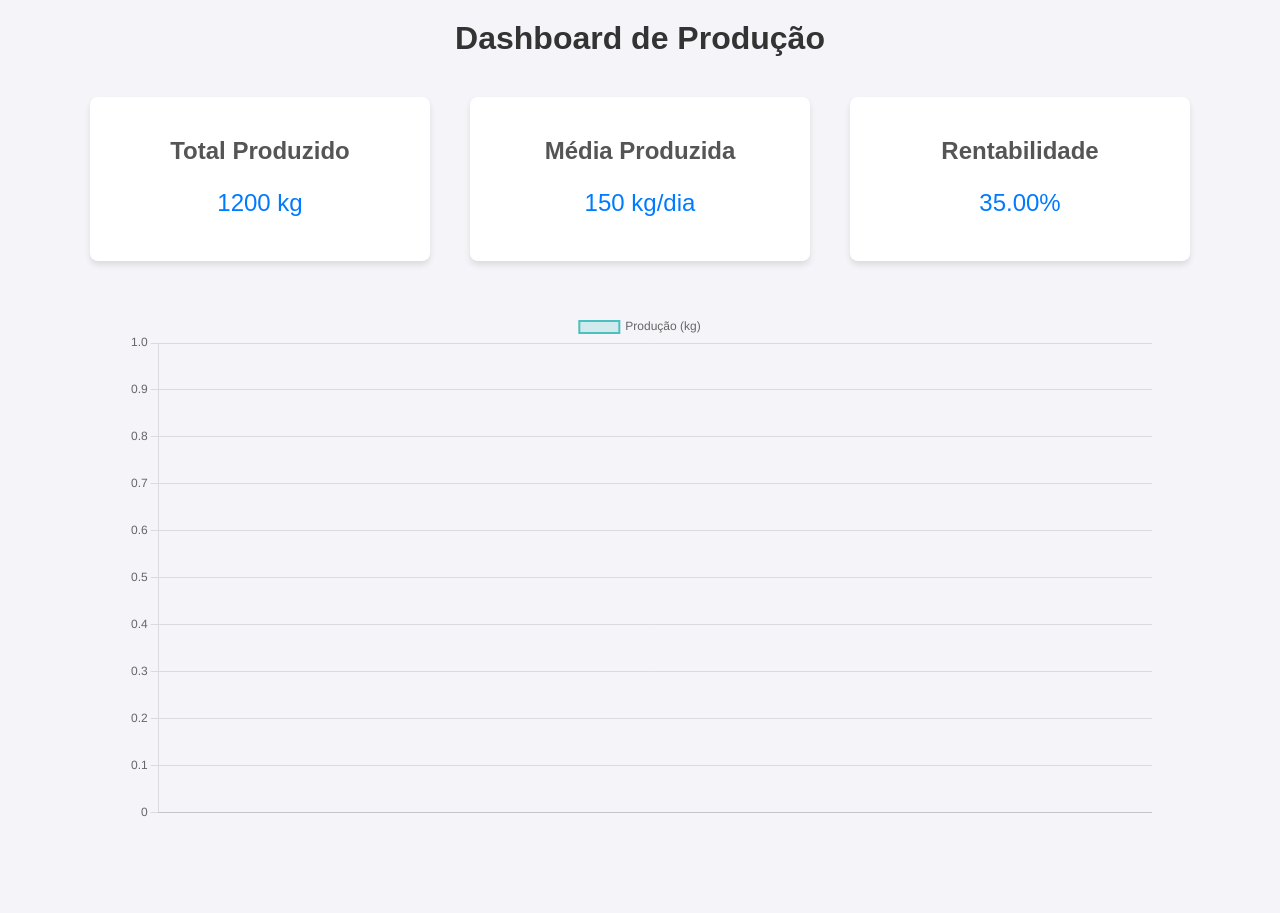
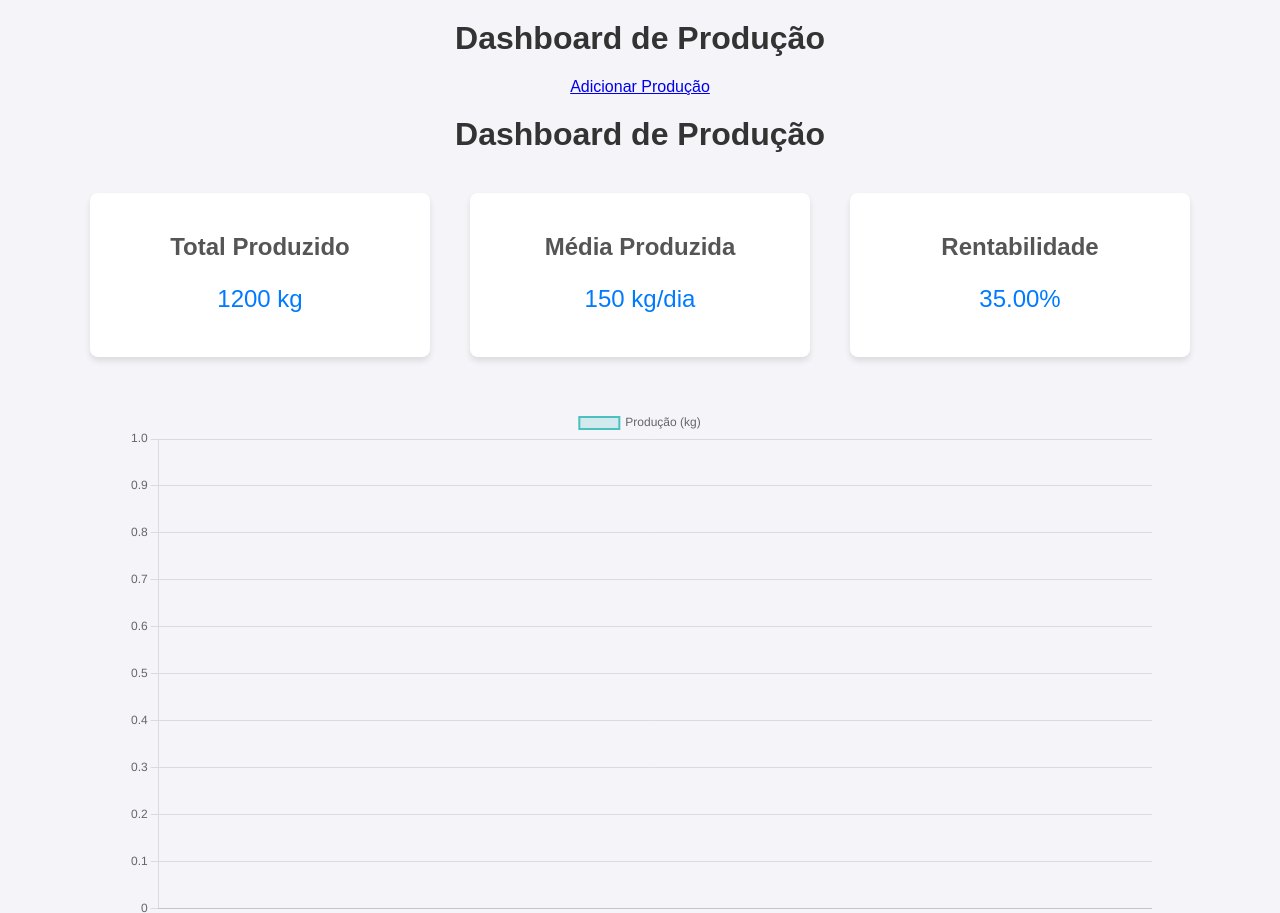
Before and after one commit to guririu/dashboard-producao, a plain HTML site: page index.html in a window 1280 px wide. Before the commit the page ends 863 px from the top, so only its background shows below. Drawn offline with nearby package versions, Linux system fonts and the light colour scheme.

Commit message:
Update index.html

```diff
--- a/index.html
+++ b/index.html
@@ -7,6 +7,14 @@
   <link rel="stylesheet" href="css/styles.css">
 </head>
 <body>
+  <header>
+  <div class="header-container">
+    <h1>Dashboard de Produção</h1>
+    <nav>
+      <a href="adicionar.html" class="btn-producao">Adicionar Produção</a>
+    </nav>
+  </div>
+</header>
   <h1>Dashboard de Produção</h1>
   <div class="cards">
     <div class="card" id="total-produzido">
```
